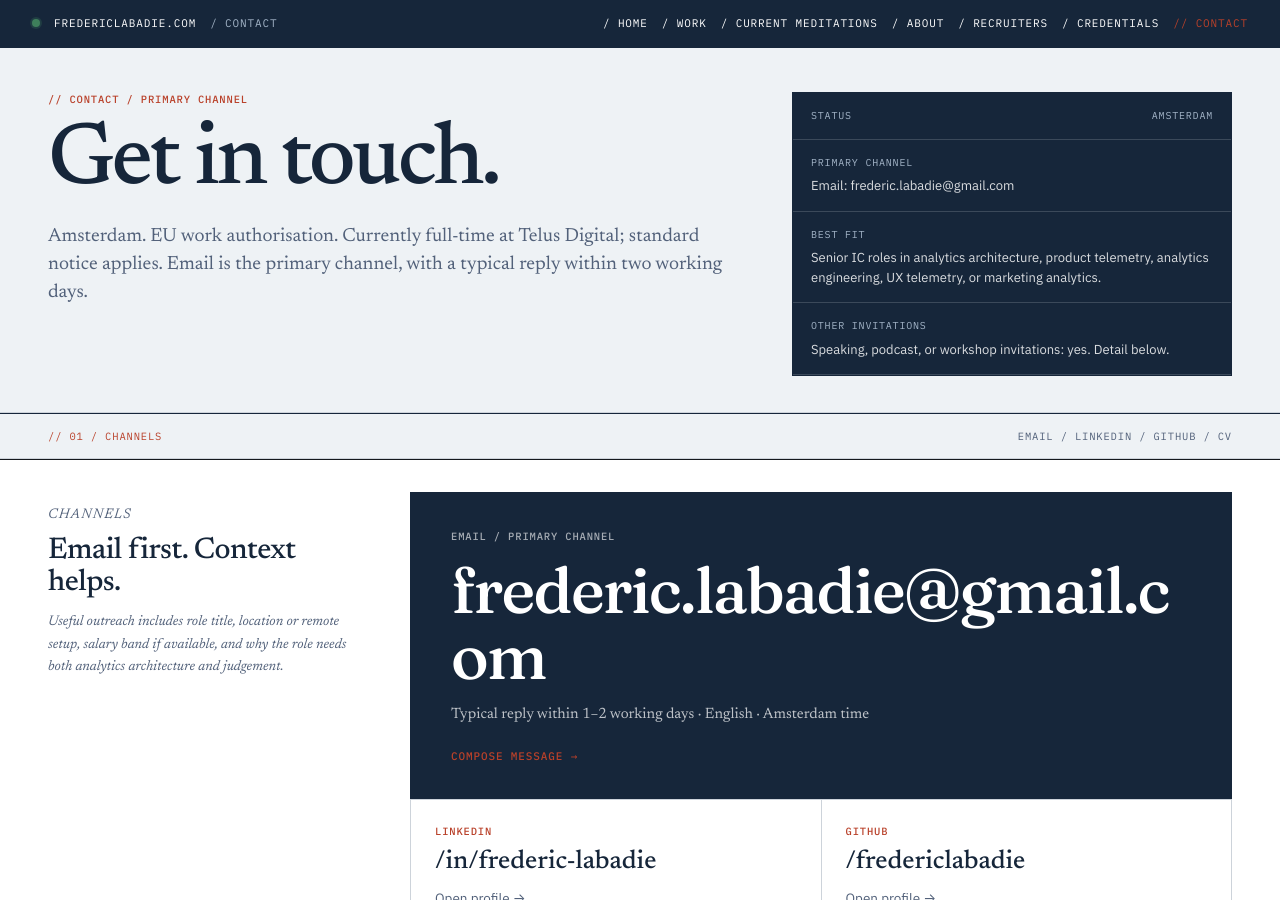
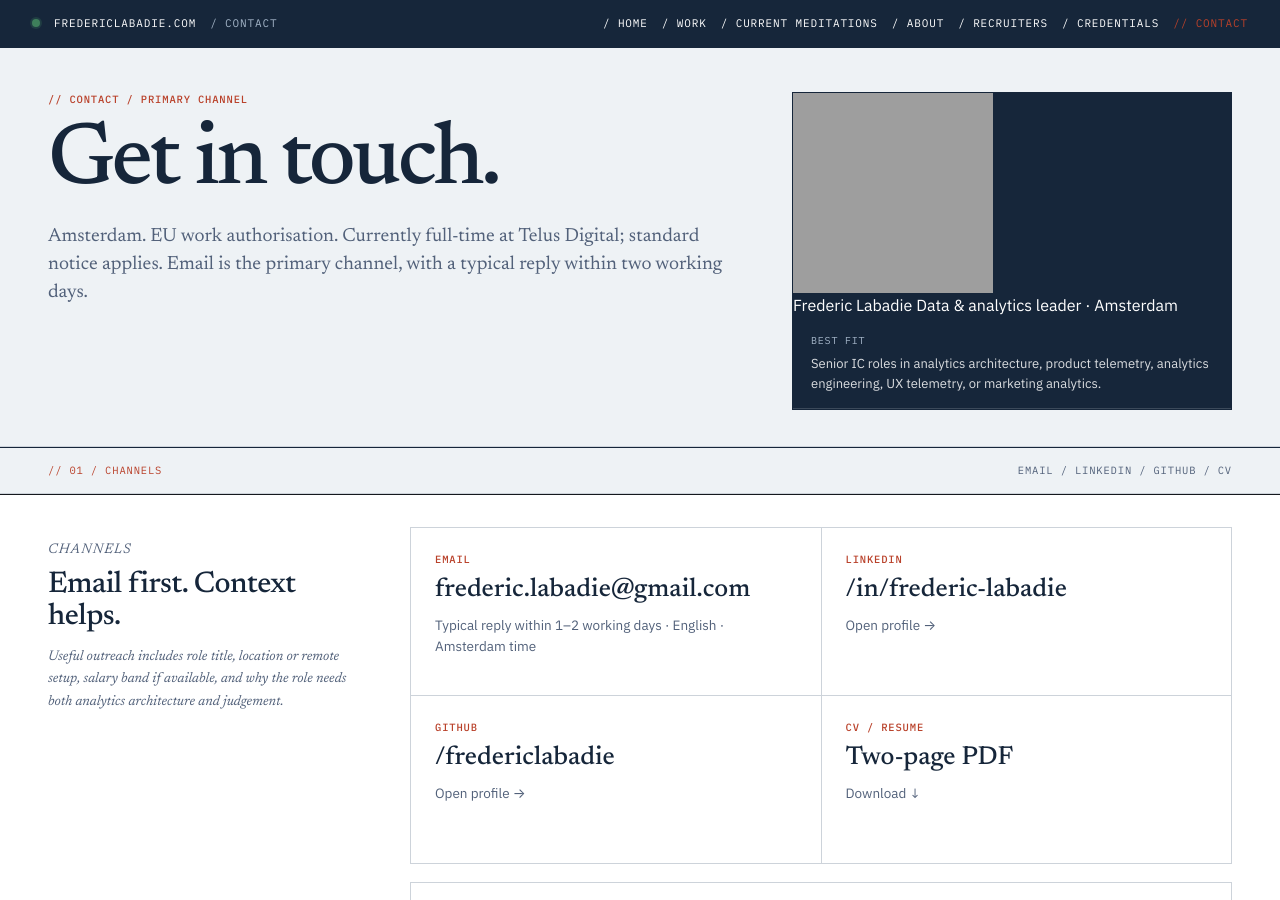
Before and after one commit to fredericlabadie/fredericlabadie.github.io, a Jekyll site: the page built from contact/index.html, in a window 1280 px wide and 900 px high. Built offline with Jekyll 4.4.1, drawn with Linux system fonts in a browser that asks for light colours; comment, search, counter and statistics services are not loaded; some of the changed text lies outside the part shown; grey boxes are pictures that could not be loaded.

Commit message:
Add photo and unified tiles to core contact page

```diff
--- a/contact/index.html
+++ b/contact/index.html
@@ -38,25 +38,17 @@
             a typical reply within two working days.
           </p>
         </div>
-        <aside class="bp-contact-panel" aria-label="Contact snapshot">
-          <div class="bp-contact-panel-head">
-            <span>Status</span><span>Amsterdam</span>
-          </div>
-          <div class="bp-contact-panel-row">
-            <span>Primary channel</span>
-            <p>Email: frederic.labadie@gmail.com</p>
+        <aside class="bp-contact-panel bp-contact-photo-panel" aria-label="Contact snapshot">
+          <img src="https://avatars.githubusercontent.com/u/30670479?v=4" alt="Frederic Labadie" />
+          <div class="bp-contact-photo-caption">
+            <span>Frederic Labadie</span>
+            <span>Data &amp; analytics leader &middot; Amsterdam</span>
           </div>
           <div class="bp-contact-panel-row">
             <span>Best fit</span>
             <p>
               Senior IC roles in analytics architecture, product telemetry,
               analytics engineering, UX telemetry, or marketing analytics.
-            </p>
-          </div>
-          <div class="bp-contact-panel-row">
-            <span>Other invitations</span>
-            <p>
-              Speaking, podcast, or workshop invitations: yes. Detail below.
             </p>
           </div>
         </aside>
@@ -77,25 +69,16 @@
         </aside>
 
         <div>
-          <a
-            class="bp-contact-primary-card"
-            href="mailto:frederic.labadie@gmail.com"
-            aria-label="Compose email to frederic.labadie@gmail.com"
-          >
-            <span class="bp-contact-mono bp-contact-primary-label"
-              >Email / primary channel</span
+          <div class="bp-contact-grid bp-contact-grid-secondary bp-contact-grid-four">
+            <a
+              class="bp-contact-card bp-contact-email-card"
+              href="mailto:frederic.labadie@gmail.com"
+              aria-label="Compose email to frederic.labadie@gmail.com"
             >
-            <strong class="bp-contact-primary-address"
-              >frederic.labadie@gmail.com</strong
-            >
-            <span class="bp-contact-primary-meta"
-              >Typical reply within 1&ndash;2 working days &middot; English
-              &middot; Amsterdam time</span
-            >
-            <span class="bp-contact-primary-cta">Compose message &rarr;</span>
-          </a>
-
-          <div class="bp-contact-grid bp-contact-grid-secondary">
+              <span class="bp-contact-mono bp-contact-accent">Email</span>
+              <strong>frederic.labadie@gmail.com</strong>
+              <span>Typical reply within 1&ndash;2 working days &middot; English &middot; Amsterdam time</span>
+            </a>
             <a
               class="bp-contact-card"
               href="https://linkedin.com/in/frederic-labadie"
@@ -124,11 +107,6 @@
               <span class="bp-contact-mono bp-contact-accent">CV / Resume</span>
               <strong>Two-page PDF</strong>
               <span>Download &darr;</span>
-            </a>
-            <a class="bp-contact-card" href="../recruiters/">
-              <span class="bp-contact-mono bp-contact-accent">Recruiters</span>
-              <strong>Quick scan</strong>
-              <span>Role fit, availability, proof cases &rarr;</span>
             </a>
           </div>
 
```
